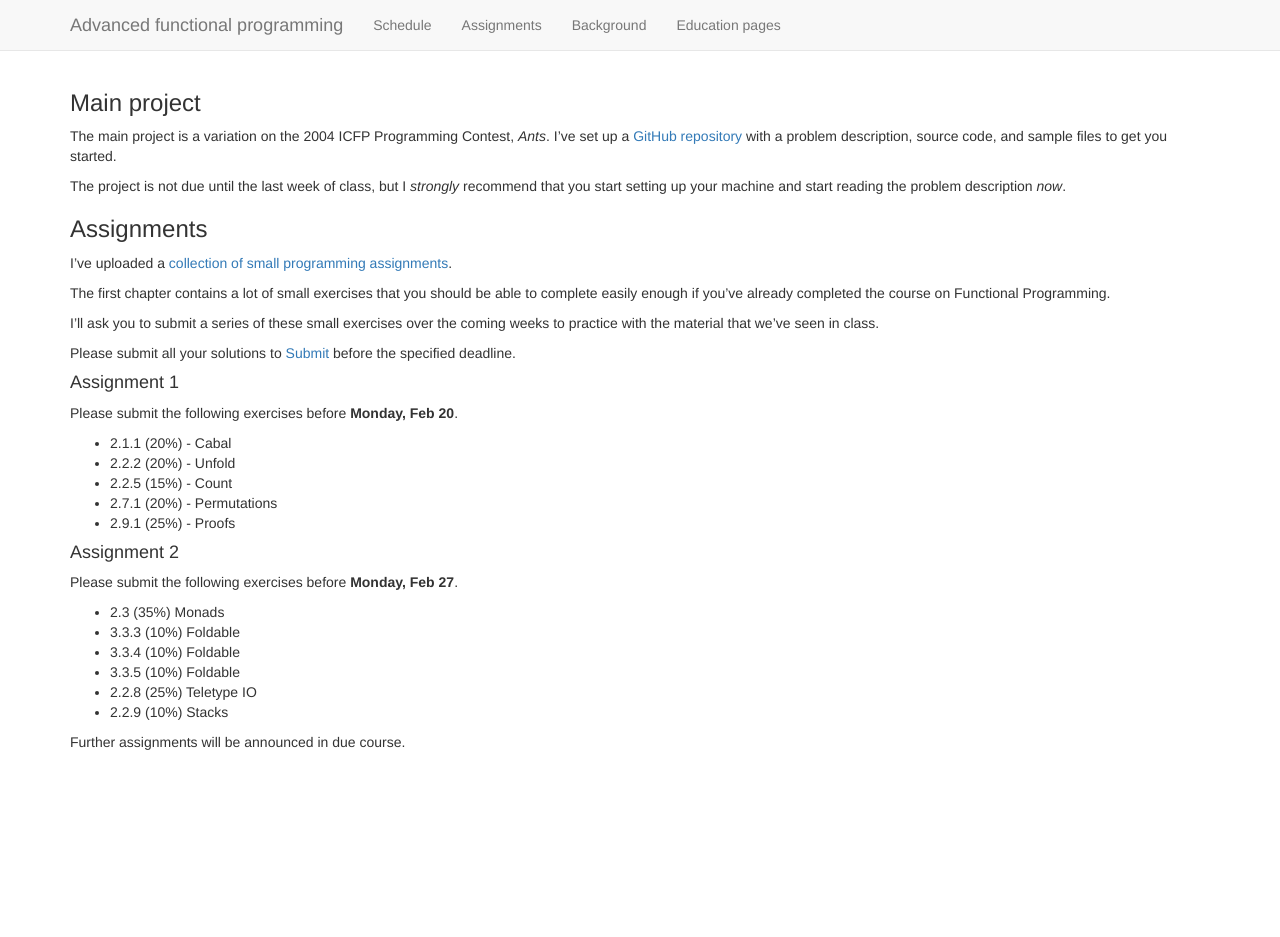
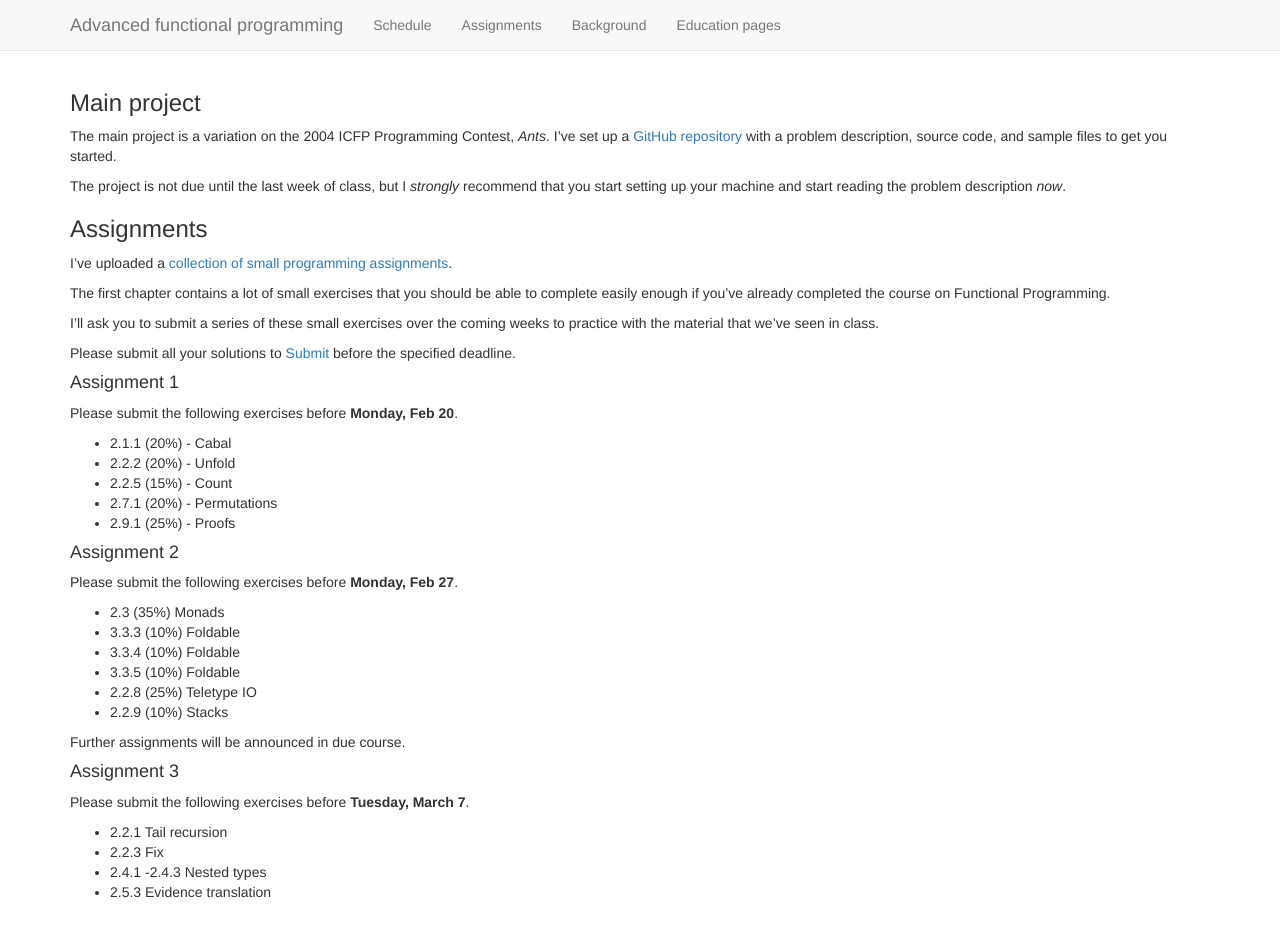
Before and after one commit to ruuda/2017-AFP, a Jekyll site: the page built from assignments.md, in a window 1280 px wide and 962 px high. Shown: the top 937 px of the window. Built offline with Jekyll 4.4.1, drawn with Linux system fonts in a browser that asks for light colours; nearby versions of some CDN libraries.

Commit message:
Added Assignment 3

```diff
--- a/assignments.md
+++ b/assignments.md
@@ -53,3 +53,12 @@ Please submit the following exercises before **Monday, Feb 27**.
 * 2.2.9 (10%) Stacks
 
 Further assignments will be announced in due course.
+
+#### Assignment 3
+
+Please submit the following exercises before **Tuesday, March 7**.
+
+* 2.2.1 Tail recursion
+* 2.2.3 Fix
+* 2.4.1 -2.4.3 Nested types
+* 2.5.3 Evidence translation
```
